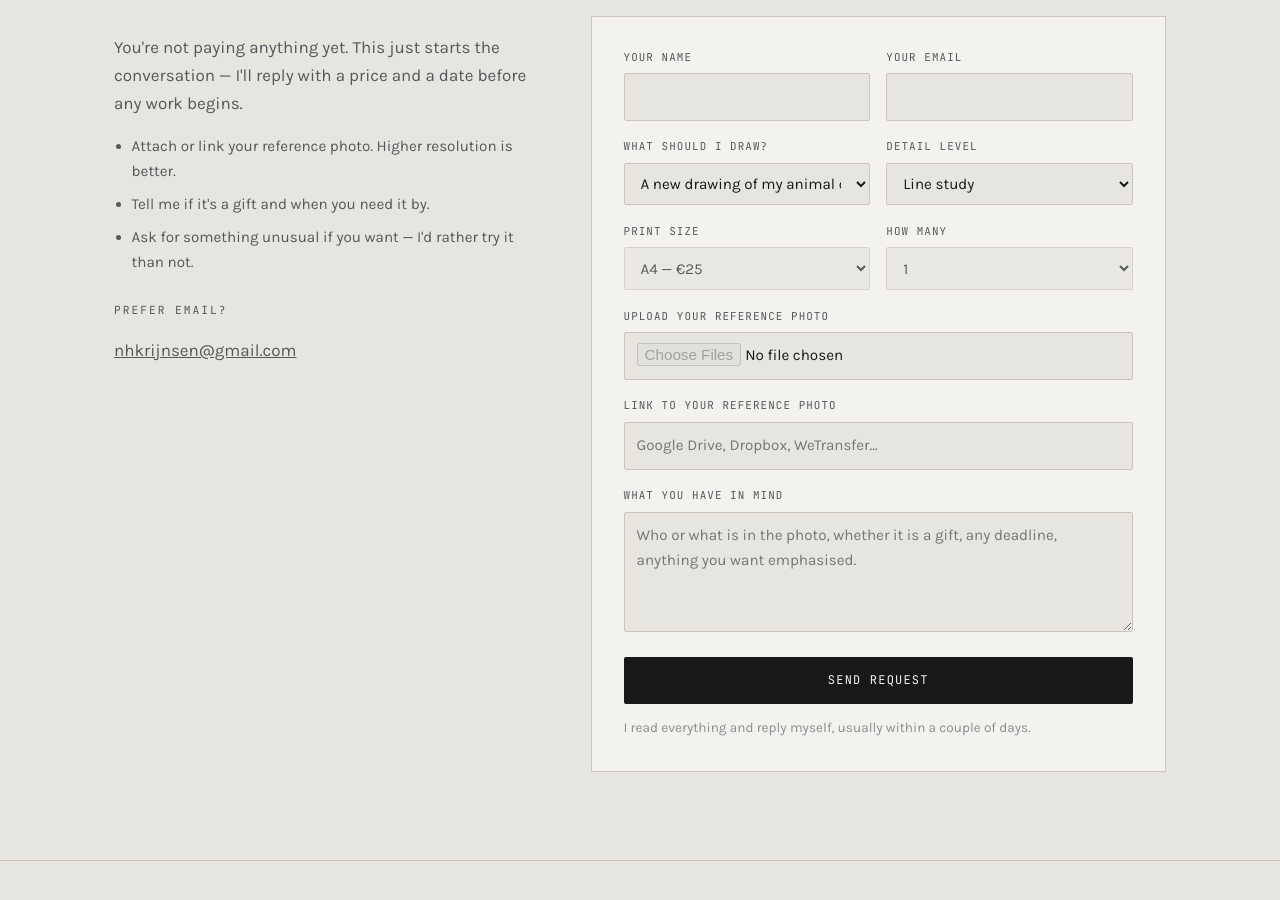
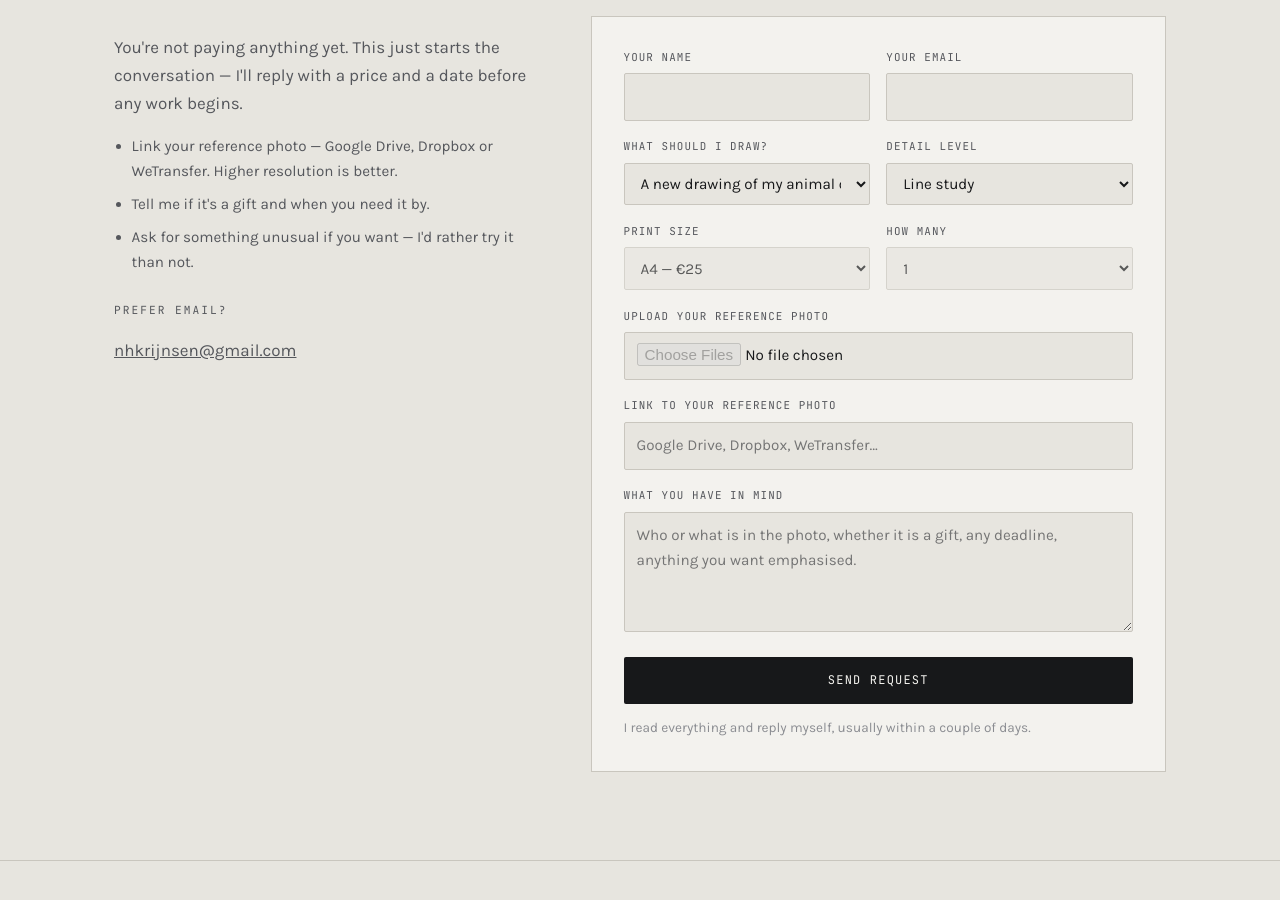
Before and after one commit to carinatuur-jpg/cari-alexandria, a plain HTML site: page index.html in a window 1280 px wide. Shown: the part 4760-5660 px from the top of the page. Drawn offline with nearby package versions, Linux system fonts and the light colour scheme.

Commit message:
Update reference photo instructions in order section

```diff
--- a/index.html
+++ b/index.html
@@ -648,7 +648,7 @@ button.book:hover,button.book:focus-visible{transform:translateY(-8px);}
       <aside class="order__aside reveal">
         <p>You're not paying anything yet. This just starts the conversation — I'll reply with a price and a date before any work begins.</p>
         <ul>
-          <li>Attach or link your reference photo. Higher resolution is better.</li>
+          <li>Link your reference photo — Google Drive, Dropbox or WeTransfer. Higher resolution is better.</li>
           <li>Tell me if it's a gift and when you need it by.</li>
           <li>Ask for something unusual if you want — I'd rather try it than not.</li>
         </ul>
```
